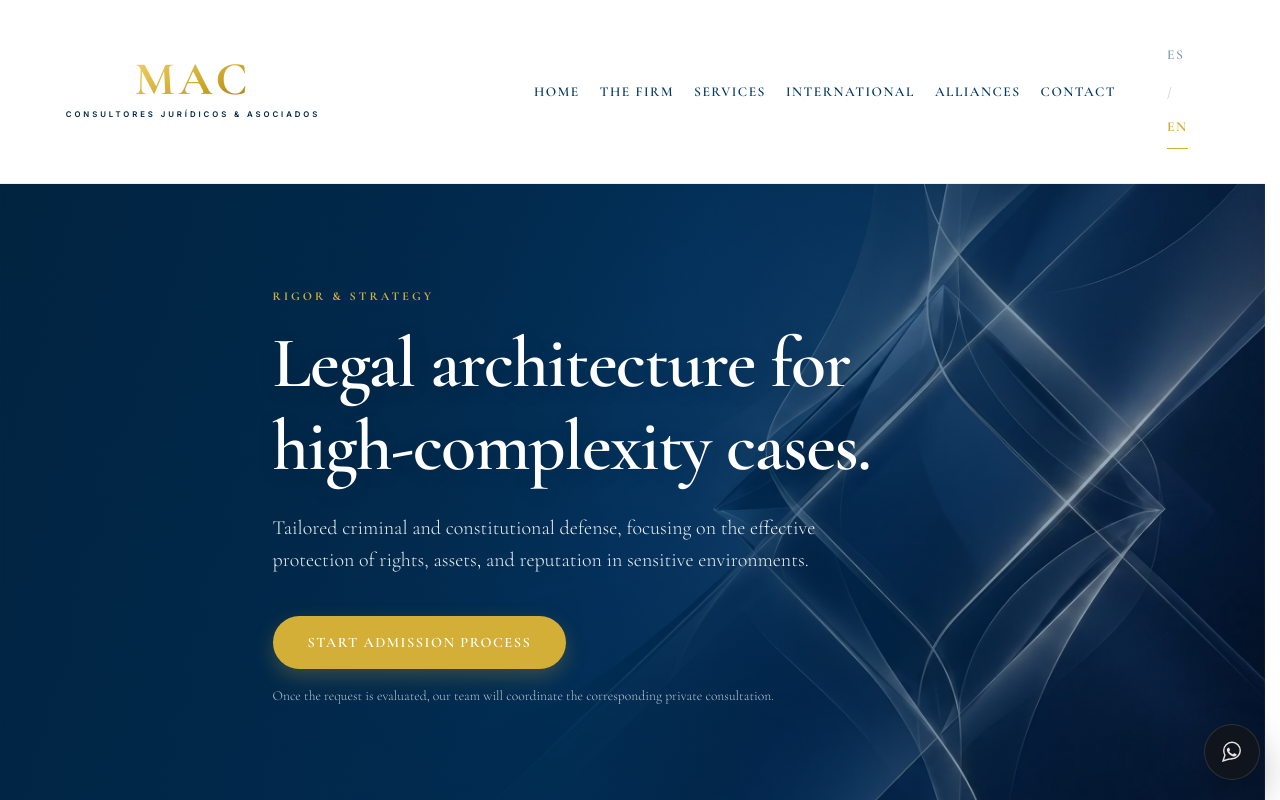
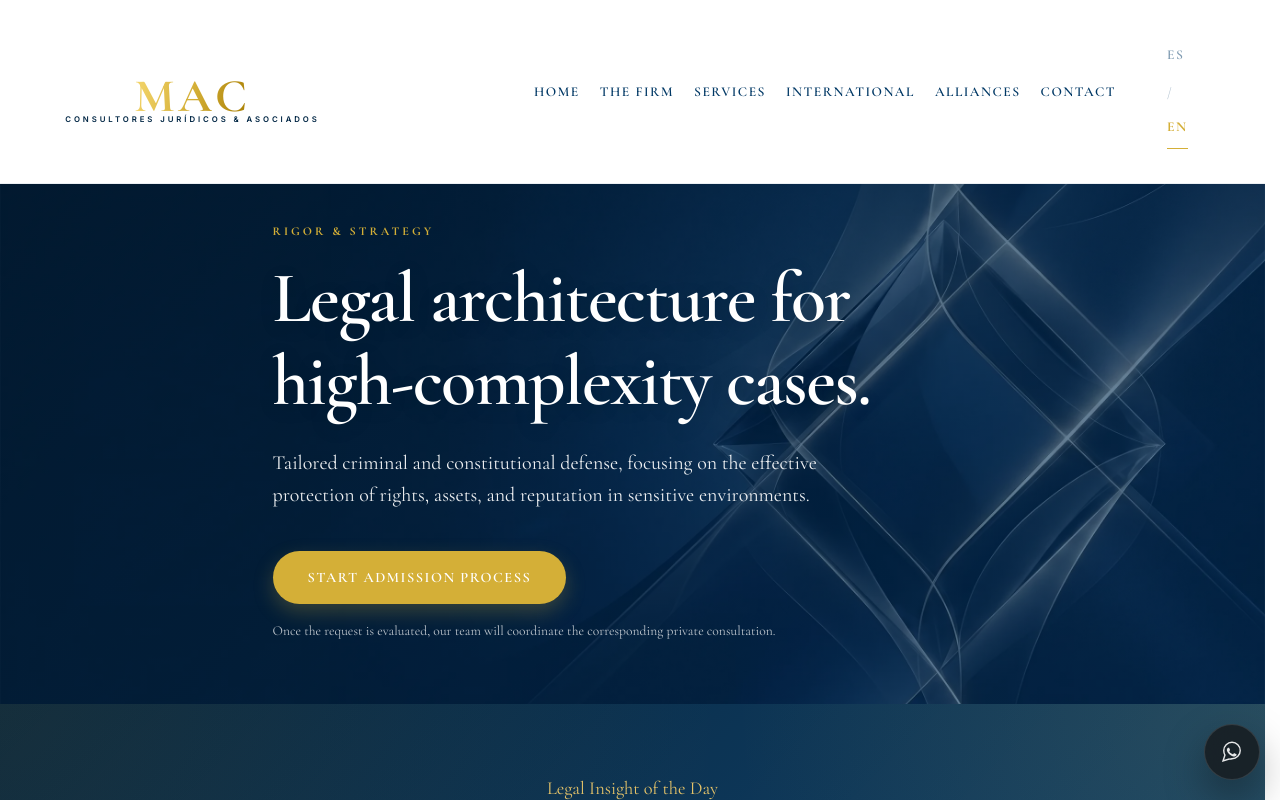
Before and after one commit to mcolina777-cpu/mac-consultores-site-clean, a Next.js app: page /en in a window 1280 px wide. Shown: the top 800 px of the page. Built offline with nearby package versions, Linux system fonts and the light colour scheme.

Commit message:
feat: Mejora de coherencia visual entre Hero e Insight Jurídico del Día

```diff
--- a/src/app/globals.css
+++ b/src/app/globals.css
@@ -1,4 +1,4 @@
-@import url('https://fonts.googleapis.com/css2?family=Cormorant+Garamond:ital,wght@0,300;0,400;0,500;0,600;0,700;1,400&display=swap');
+/* @import removed to avoid FOUC. Fonts are loaded via next/font in layout.tsx */
 
 :root {
     --primary: #003865;
@@ -27,7 +27,7 @@ html, body {
 }
 
 body {
-    font-family: 'Cormorant Garamond', serif;
+    font-family: var(--font-cormorant), 'Cormorant Garamond', serif;
     font-size: 1.15rem;
     line-height: 1.6;
     color: var(--text-main);
@@ -50,7 +50,7 @@ img {
 
 /* Typography Standards */
 .hero-subtitle {
-    font-family: 'Inter', sans-serif;
+    font-family: var(--font-inter), 'Inter', sans-serif;
     font-size: 1.5rem;
     color: var(--text-muted);
     font-weight: 300;
@@ -71,7 +71,7 @@ img {
 }
 
 h1, h2, h3, h4, .serif {
-    font-family: 'Cormorant Garamond', serif;
+    font-family: var(--font-cormorant), 'Cormorant Garamond', serif;
     font-weight: 600;
     color: var(--primary);
     line-height: 1.15;
@@ -204,32 +204,36 @@ nav .nav-links {
 /* Header Mobile Responsiveness moved to the bottom unified block */
 /* Hero Section */
 .hero {
-    height: 650px;
-    background-size: cover;
-    background-position: center center;
     position: relative;
+    min-height: 520px; /* mantener altura hero */
     display: flex;
     align-items: center;
     color: var(--text-white);
     overflow: hidden;
 }
 
-/* Capa oscura para que siempre se vean las letras encima de la foto.
-   DOCUMENTACIÓN DEL CAMBIO:
-   - La imagen del Hero se ha actualizado a "Hero Principal 1 – estética premium 2026".
-   - Se mantiene intacto el sistema de tokens y responsive existente.
-*/
+/* Overlay que se superpone sobre la imagen de fondo */
 .hero::before {
     content: '';
     position: absolute;
     inset: 0;
-    background: linear-gradient(105deg, rgba(0, 38, 68, 0.92) 0%, rgba(0, 56, 101, 0.75) 50%, rgba(0, 56, 101, 0.2) 100%);
-}
-
-/* Contenido del hero centrado y por encima de la capa oscura */
-.hero-content {
+    background: linear-gradient(
+        135deg,
+        rgba(0, 31, 56, 0.75),   /* usa var(--primary-dark) con transparencia */
+        rgba(0, 56, 101, 0.55)   /* usa var(--primary) con transparencia */
+    );
+    pointer-events: none;
+    z-index: 0;
+}
+
+/* Asegurar que el contenido del hero quede por encima del overlay y la imagen */
+.hero .container,
+.hero .hero-content {
     position: relative;
     z-index: 1;
+}
+
+.hero .hero-content {
     max-width: 720px;
 }
 
@@ -482,7 +486,7 @@ section {
 footer, .footer {
     background: var(--primary-dark);
     color: #ffffff;
-    font-family: 'Cormorant Garamond', serif;
+    font-family: var(--font-cormorant), 'Cormorant Garamond', serif;
     padding: 100px 0 40px;
     margin-top: auto;
 }
@@ -696,7 +700,7 @@ footer, .footer {
     margin-top: 1rem;
     font-size: 0.8rem;
     color: var(--text-muted);
-    font-family: 'Inter', sans-serif;
+    font-family: var(--font-inter), 'Inter', sans-serif;
     letter-spacing: 0.5px;
     text-align: left;
     border-bottom: 1px solid rgba(0,0,0,0.05);
@@ -869,7 +873,7 @@ footer, .footer {
     padding: 12px 15px;
     border: 1px solid #E0E0E0;
     border-radius: 4px;
-    font-family: 'Inter', sans-serif;
+    font-family: var(--font-inter), 'Inter', sans-serif;
     font-size: 1rem;
     background-color: var(--bg-white);
     color: var(--text-main);
@@ -914,7 +918,7 @@ footer, .footer {
 
 /* Fuerza el mismo tamaño y estilo para todos los enlaces del menú superior */
 nav .nav-links a {
-    font-family: 'Cormorant Garamond', serif;
+    font-family: var(--font-cormorant), 'Cormorant Garamond', serif;
     font-size: 0.85rem;      /* mismo tamaño de letra para todos */
     font-weight: 600;        /* misma negrita */
     text-transform: uppercase;
@@ -925,8 +929,14 @@ nav .nav-links a {
 
 /* INSIGHT JURIDICO DEL DIA */
 .daily-insight {
-  background: linear-gradient(135deg, var(--primary-dark), var(--primary));
-  padding: 80px 0;
+  background: radial-gradient(circle at top left,
+      rgba(212, 175, 55, 0.08), /* var(--accent) suave */
+      transparent 55%)
+    ,
+    linear-gradient(135deg,
+      rgba(0, 31, 56, 0.98),
+      rgba(0, 56, 101, 0.92));
+  padding: 72px 0;
   color: var(--text-white);
   position: relative;
   overflow: hidden;
@@ -960,11 +970,11 @@ nav .nav-links a {
 
 .daily-insight-concept {
   font-family: 'Cormorant Garamond', serif;
-  font-size: clamp(2.3rem, 4vw, 3.6rem);
+  font-size: clamp(2.1rem, 3.6vw, 3.2rem);
   font-weight: 600;
   color: var(--text-white);
-  line-height: 1.2;
-  margin-bottom: 1.5rem;
+  line-height: 1.25;
+  margin-bottom: 1.25rem;
   letter-spacing: 0.5px;
   text-align: center;
   opacity: 0;
@@ -1032,7 +1042,7 @@ nav .nav-links a {
     background: none;
     border: none;
     padding: 0;
-    font-family: 'Cormorant Garamond', serif;
+    font-family: var(--font-cormorant), 'Cormorant Garamond', serif;
     font-size: 0.85rem;
     font-weight: 600;
     text-transform: uppercase;
@@ -1210,7 +1220,7 @@ nav .nav-links a {
         letter-spacing: 1.5px;
         border-radius: 4px;
         cursor: pointer;
-        font-family: 'Cormorant Garamond', serif;
+        font-family: var(--font-cormorant), 'Cormorant Garamond', serif;
     }
 
     nav .nav-links {
@@ -1244,7 +1254,7 @@ nav .nav-links a {
         display: block;
         padding: 15px;
         font-size: 0.85rem;
-        font-family: 'Cormorant Garamond', serif;
+        font-family: var(--font-cormorant), 'Cormorant Garamond', serif;
         font-weight: 600;
         text-transform: uppercase;
         letter-spacing: 1.5px;
@@ -1640,7 +1650,7 @@ nav .nav-links a {
     font-size: 1.05rem;
     font-weight: 500;
     color: var(--primary);
-    font-family: 'Inter', sans-serif;
+    font-family: var(--font-inter), 'Inter', sans-serif;
 }
 
 /* Social Brand Cards (New Logo Integration) */
@@ -1696,7 +1706,7 @@ nav .nav-links a {
     font-size: 0.8rem;
     color: var(--accent);
     font-weight: 500;
-    font-family: 'Inter', sans-serif;
+    font-family: var(--font-inter), 'Inter', sans-serif;
 }
 
 
@@ -1874,3 +1884,37 @@ button:focus-visible {
 body.nav-open {
   overflow: hidden;
 }
+
+/* Auditoría Técnica: Mejoras en Responsive y CLS */
+@media (max-width: 768px) {
+  /* 1. Touch Targets (WCAG 44x44px min) */
+  .mobile-menu-text-btn {
+    padding: 12px 16px;
+    min-height: 44px;
+  }
+
+  .lang-btn {
+    padding: 12px 8px;
+    min-height: 44px;
+    display: inline-flex;
+    align-items: center;
+  }
+
+  .footer-col ul a,
+  .footer-links a,
+  .footer-legal a {
+    padding: 12px 0;
+    display: block;
+  }
+}
+
+/* 2. Estabilidad de layout para imágenes verticales (Evitar saltos/CLS) */
+.img-reveal.img-vertical,
+.page-quienes-somos .img-reveal.img-vertical,
+.page-quienes-somos .img-reveal.img-vertical picture,
+.page-quienes-somos .img-reveal.img-vertical img {
+  width: 100%;
+  height: auto !important;
+  max-height: none !important;
+  aspect-ratio: 9 / 16;
+}
--- a/src/components/Logo.tsx
+++ b/src/components/Logo.tsx
@@ -5,53 +5,63 @@ interface LogoProps {
   isDarkTheme?: boolean;
 }
 
-export default function LogoSVG({ className = '', isDarkTheme = false }: LogoProps) {
+export default function Logo({ className = '', isDarkTheme = false }: LogoProps) {
   const textColor = isDarkTheme ? '#FFFFFF' : '#002644';
-  const gradientId = 'goldGradient-mac';
 
   return (
-    <svg
-      xmlns="http://www.w3.org/2000/svg"
-      viewBox="0 0 400 120"
-      className={className}
-      width="100%"
-      height="auto"
+    /* NOTA TÉCNICA (Respaldo y Solución):
+       - Respaldo: El SVG original está en public/backups/backup-logo-original.svg.
+         (Para restaurar, copia el contenido de ese archivo aquí).
+       - Solución aplicada: Para resolver el bug de Safari con <text> y webfonts en SVG,
+         y ante la imposibilidad de convertir la fuente a trazos (paths) en el servidor sin herramientas
+         de diseño, se ha migrado a una estructura de HTML puro + CSS usando Container Queries (cqw).
+         Esto escala el texto idénticamente a un SVG, garantiza estabilidad visual en iOS/Safari,
+         soporta next/font sin FOUC y mantiene el aspect-ratio del viewBox original (400/120).
+    */
+    <div
+      className={`logo-html-wrapper ${className}`}
+      style={{
+        display: 'flex',
+        flexDirection: 'column',
+        alignItems: 'center',
+        justifyContent: 'center',
+        width: '100%',
+        aspectRatio: '400 / 120',
+        containerType: 'inline-size',
+        overflow: 'hidden'
+      }}
     >
-      <defs>
-        <linearGradient id={gradientId} x1="0%" y1="0%" x2="100%" y2="100%">
-          <stop offset="0%" stopColor="#F5D76E" />
-          <stop offset="50%" stopColor="#D4AF37" />
-          <stop offset="100%" stopColor="#A67C00" />
-        </linearGradient>
-      </defs>
-
-      {/* MAC - Sigla Principal */}
-      <text
-        x="200"
-        y="65"
-        fontFamily="'Cormorant Garamond', Georgia, serif"
-        fontSize="72"
-        fontWeight="700"
-        fill={`url(#${gradientId})`}
-        textAnchor="middle"
-        letterSpacing="6"
-      >
+      <div style={{
+        fontFamily: "var(--font-cormorant), 'Cormorant Garamond', Georgia, serif",
+        fontSize: '18cqw', // 72px / 400px viewBox = 18%
+        fontWeight: 700,
+        letterSpacing: '0.08em', // 6px / 72px = 0.08em
+        lineHeight: 1,
+        background: 'linear-gradient(105deg, #F5D76E 0%, #D4AF37 50%, #A67C00 100%)',
+        WebkitBackgroundClip: 'text',
+        WebkitTextFillColor: 'transparent',
+        backgroundClip: 'text',
+        color: 'transparent',
+        margin: 0,
+        padding: 0,
+        transform: 'translateY(4cqw)'
+      }}>
         MAC
-      </text>
-
-      {/* Descriptor Secundario */}
-      <text
-        x="200"
-        y="100"
-        fontFamily="'Inter', -apple-system, sans-serif"
-        fontSize="12"
-        fontWeight="600"
-        fill={textColor}
-        textAnchor="middle"
-        letterSpacing="4.5"
-      >
+      </div>
+      <div style={{
+        fontFamily: "var(--font-inter), 'Inter', -apple-system, sans-serif",
+        fontSize: '3cqw', // 12px / 400px viewBox = 3%
+        fontWeight: 600,
+        letterSpacing: '0.375em', // 4.5px / 12px = 0.375em
+        color: textColor,
+        textAlign: 'center',
+        marginTop: '6cqw',
+        margin: 0,
+        padding: 0,
+        transform: 'translateY(2cqw)'
+      }}>
         CONSULTORES JURÍDICOS &amp; ASOCIADOS
-      </text>
-    </svg>
+      </div>
+    </div>
   );
 }
```
Also changed, not shown: components/Logo.tsx (+52 -42 lines), public/backups/backup-logo-original.svg (added), public/backups/backup-logo-original.svg.txt (added).
